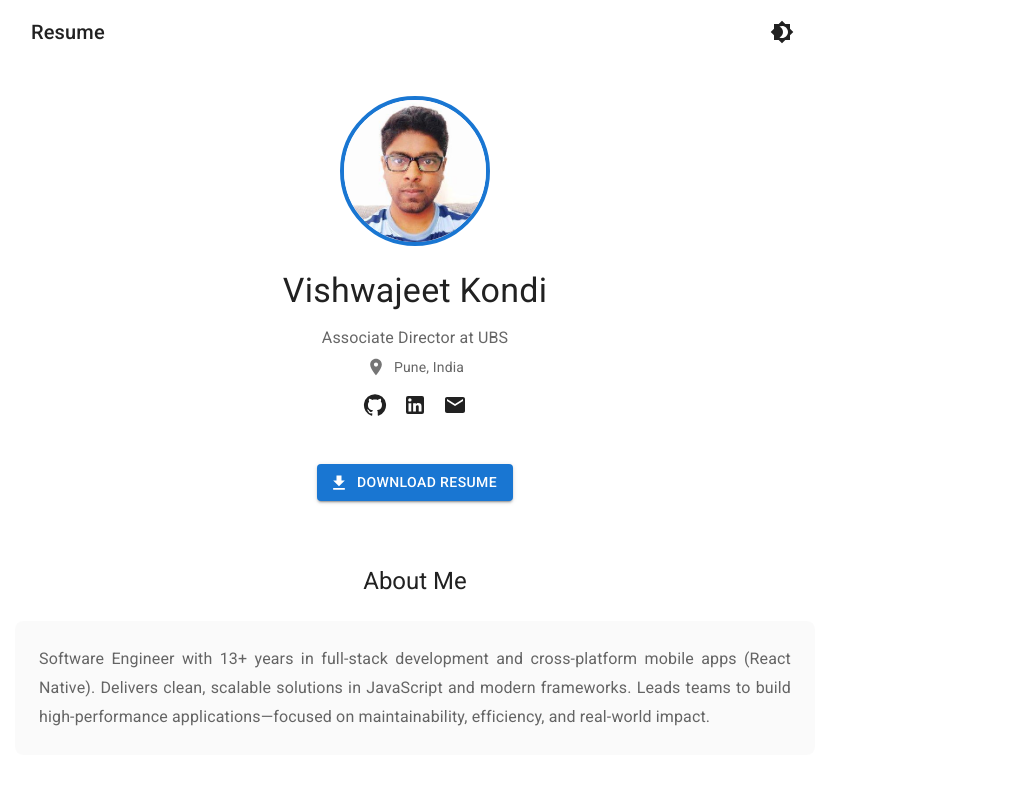
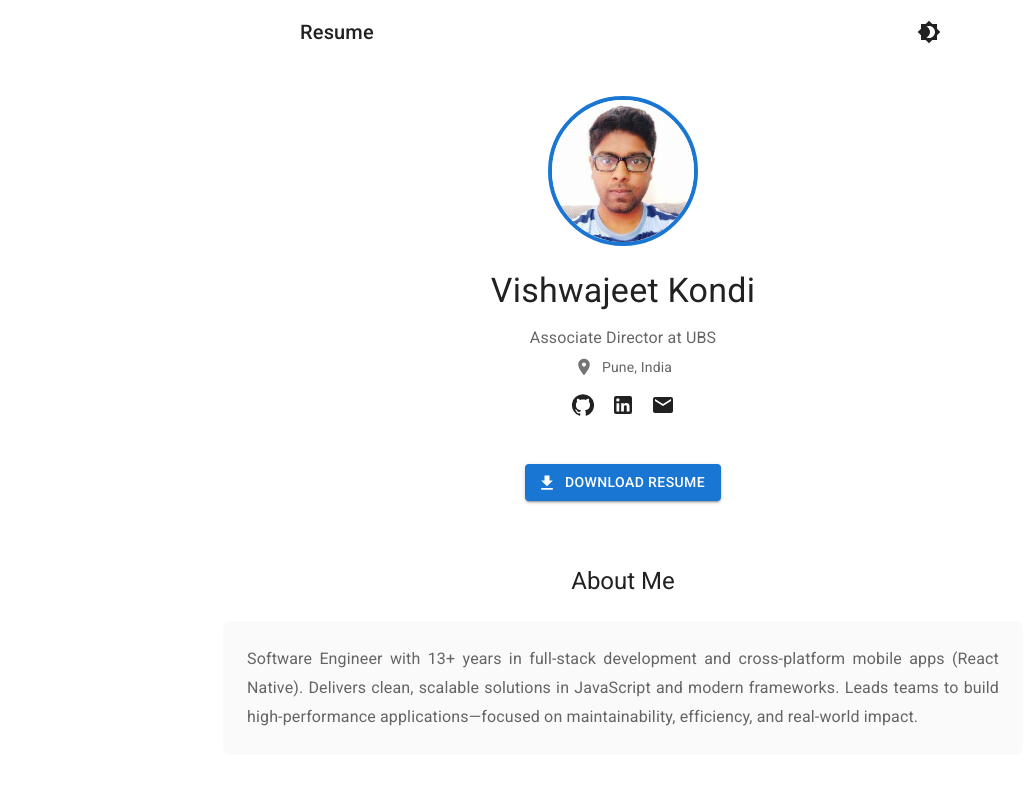
Before and after one commit to vkondi/vkondi.github.io, a React (Vite) app: page / in a window 1280 px wide. Shown: the top 800 px of the page, without its empty margins (17-1047 px from the left). Built offline with nearby package versions, Linux system fonts and the light colour scheme.

Commit message:
fix: main component center alignment

```diff
--- a/src/components/Layout.tsx
+++ b/src/components/Layout.tsx
@@ -5,6 +5,7 @@ import {
   IconButton,
   Typography,
   Container,
+  Box,
 } from "@mui/material";
 import { Brightness4, Brightness7 } from "@mui/icons-material";
 
@@ -16,9 +17,22 @@ interface LayoutProps {
 
 const Layout = ({ children, toggleTheme, isDarkMode }: LayoutProps) => {
   return (
-    <>
-      <AppBar position="static" elevation={0} color="transparent">
-        <Toolbar sx={{ justifyContent: 'space-between', px: { xs: 2, sm: 4, md: 6 } }}>
+    <Box
+      sx={{
+        display: "flex",
+        flexDirection: "column",
+        minHeight: "100vh",
+        width: "100vw",
+      }}
+    >
+      <AppBar
+        position="static"
+        elevation={0}
+        color="transparent"
+      >
+        <Toolbar
+          sx={{ justifyContent: "space-around", px: { xs: 2, sm: 4, md: 6 } }}
+        >
           <Typography variant="h6" component="div">
             Resume
           </Typography>
@@ -30,27 +44,27 @@ const Layout = ({ children, toggleTheme, isDarkMode }: LayoutProps) => {
       <Container
         disableGutters
         sx={{
-          display: 'flex',
-          flexDirection: 'column',
-          alignItems: 'center',
-          justifyContent: 'center',
-          minHeight: 'calc(100vh - 64px)', // Subtract AppBar height
+          display: "flex",
+          flexDirection: "column",
+          alignItems: "center",
+          justifyContent: "center",
+          minHeight: "calc(100vh - 64px)", // Subtract AppBar height
           py: 4,
         }}
       >
         <Container
           maxWidth="md"
           sx={{
-            display: 'flex',
-            flexDirection: 'column',
-            alignItems: 'center',
+            display: "flex",
+            flexDirection: "column",
+            alignItems: "center",
             px: { xs: 2, sm: 3, md: 4 },
           }}
         >
           {children}
         </Container>
       </Container>
-    </>
+    </Box>
   );
 };
 
```
